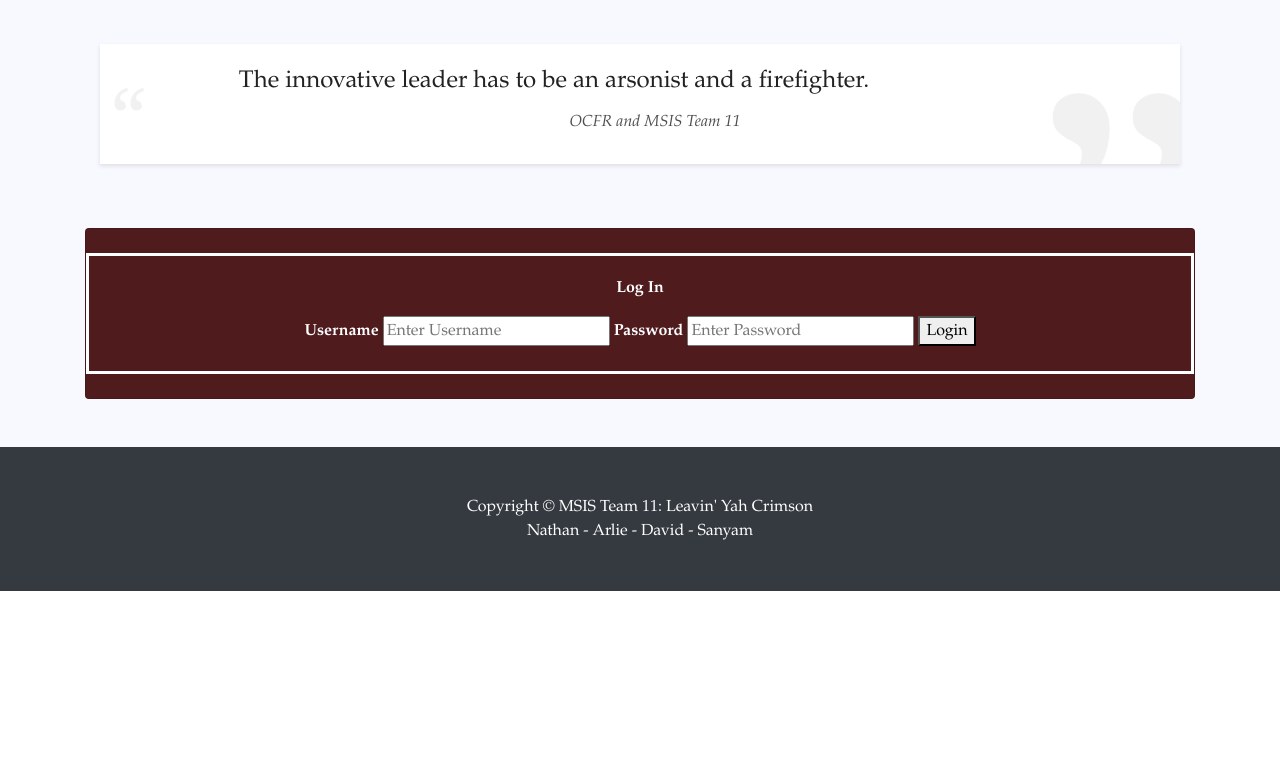
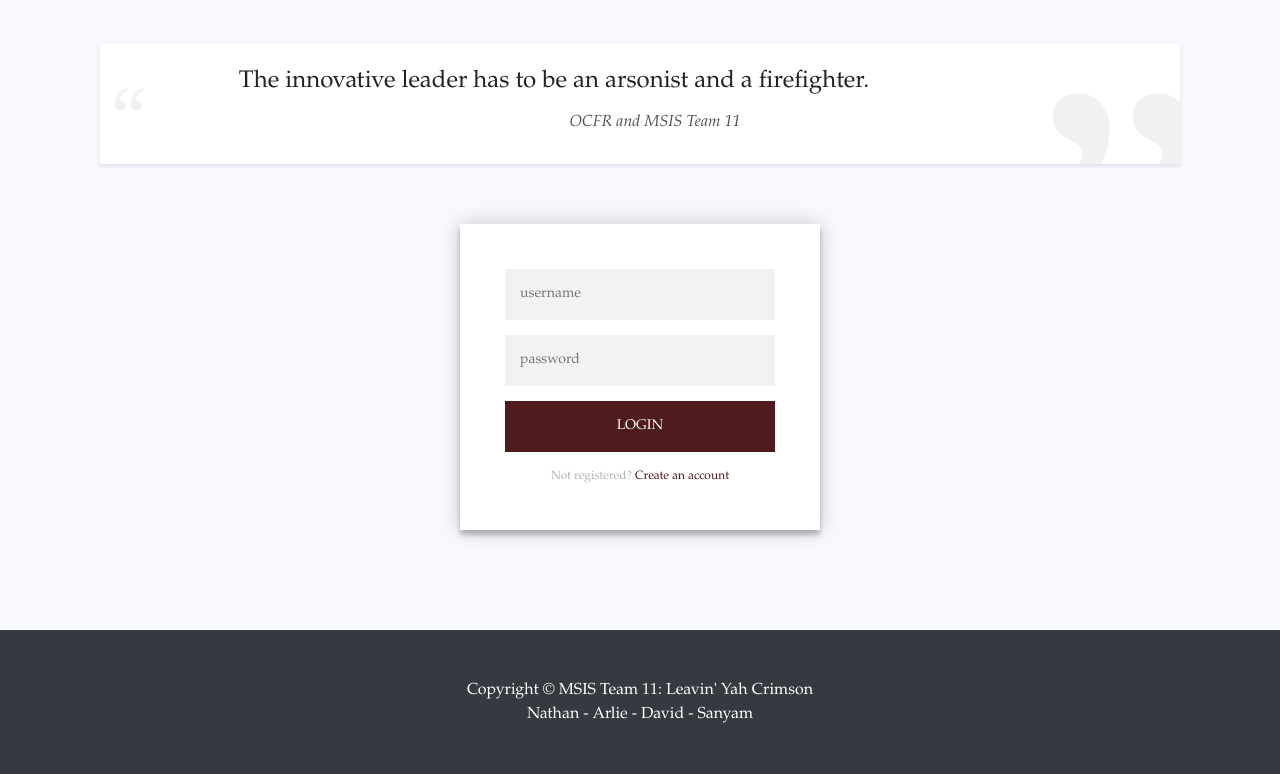
Before and after one commit to nathankong97/ds-final-project, a PHP site: page /public/index.html in a window 1280 px wide. Shown: the part 508-1282 px from the top of the page. Before the commit the page ends 1099 px from the top, so only its background shows below. Run offline with PHP 8.4, Linux system fonts and the light colour scheme; some libraries are stand-ins or nearby versions.

Commit message:
revise the login section

```diff
--- a/app/public/css/site.css
+++ b/app/public/css/site.css
@@ -160,3 +160,62 @@ ul.social-icons {
 .fa-youtube:hover {
     background-color: #e64a41;
 }
+
+/* Main page Login section design
+https://codepen.io/colorlib/pen/rxddKy */
+
+.login-page {
+  width: 360px;
+  padding: 4% 0 0;
+  margin: auto;
+}
+.form {
+  position: relative;
+  z-index: 1;
+  background: #FFFFFF;
+  max-width: 360px;
+  margin: 0 auto 100px;
+  padding: 45px;
+  text-align: center;
+  box-shadow: 0 0 20px 0 rgba(0, 0, 0, 0.2), 0 5px 5px 0 rgba(0, 0, 0, 0.24);
+}
+.form input {
+  font-family: "Garamond", sans-serif;
+  outline: 0;
+  background: #f2f2f2;
+  width: 100%;
+  border: 0;
+  margin: 0 0 15px;
+  padding: 15px;
+  box-sizing: border-box;
+  font-size: 14px;
+}
+.form button {
+  font-family: "Garamond", sans-serif;
+  text-transform: uppercase;
+  outline: 0;
+  background: #501B1D;
+  width: 100%;
+  border: 0;
+  padding: 15px;
+  color: #FFFFFF;
+  font-size: 14px;
+  -webkit-transition: all 0.3 ease;
+  transition: all 0.3 ease;
+  cursor: pointer;
+}
+.form button:hover,.form button:active,.form button:focus {
+  background: #501B1D;
+}
+.form .message {
+  margin: 15px 0 0;
+  color: #b3b3b3;
+  font-size: 12px;
+}
+.form .message a {
+  color: #501B1D;
+  text-decoration: none;
+}
+.form .register-form {
+  display: none;
+}
--- a/app/public/index.html
+++ b/app/public/index.html
@@ -58,14 +58,14 @@
       <div class="col-lg-6">
         <h1 class="font-weight-light">Oconee County Fire Rescue</h1>
         <p>Oconee County Fire Rescue (OCFR) is a mostly volunteer organization in Oconee County, GA.
-Its fire fighters and rescue personnel have to maintain multiple certifications, many of which
-expire.</p>
-          <button type="button" class="btn btn-primary" data-toggle="modal" data-target="#exampleModal">
+        Its fire fighters and rescue personnel have to maintain multiple certifications, many of which
+        expire.</p>
+          <button type="button" class="btn btn-primary" data-toggle="modal" data-target="#contact">
           Contact and Join Us
           </button>
 
           <!-- Modal -->
-          <div class="modal fade" id="exampleModal" tabindex="-1" role="dialog" aria-labelledby="exampleModalLabel" aria-hidden="true">
+          <div class="modal fade" id="contact" tabindex="-1" role="dialog" aria-labelledby="contact-information" aria-hidden="true">
             <div class="modal-dialog" role="document">
               <div class="modal-content">
                 <div class="modal-header">
@@ -115,18 +115,17 @@ expire.</p>
 
 
     <!-- Call to Action Well -->
-    <div class="nav-color card text-white my-5 py-4 text-center">
-      <div class="card-body nav-color">
-        <p class="text-white mh-2"><b>Log In</b></p>
-        <label for="uname"><b>Username</b></label>
-      <input type="text" placeholder="Enter Username" name="uname" required>
-
-      <label for="psw"><b>Password</b></label>
-      <input type="password" placeholder="Enter Password" name="psw" required>
-
-      <button type="submit">Login</button>
+      <div class="login-page">
+        <div class="form">
+          <form class="login-form">
+            <input type="text" placeholder="username"/>
+            <input type="password" placeholder="password"/>
+            <button>login</button>
+            <p class="message">Not registered? <a href="#">
+              Create an account</a></p>
+          </form>
+        </div>
       </div>
-    </div>
 
   </div>
   <!-- /.container -->
@@ -139,6 +138,7 @@ expire.</p>
     </div>
     <!-- /.container -->
   </footer>
+
 </body>
 
 </html>
```
